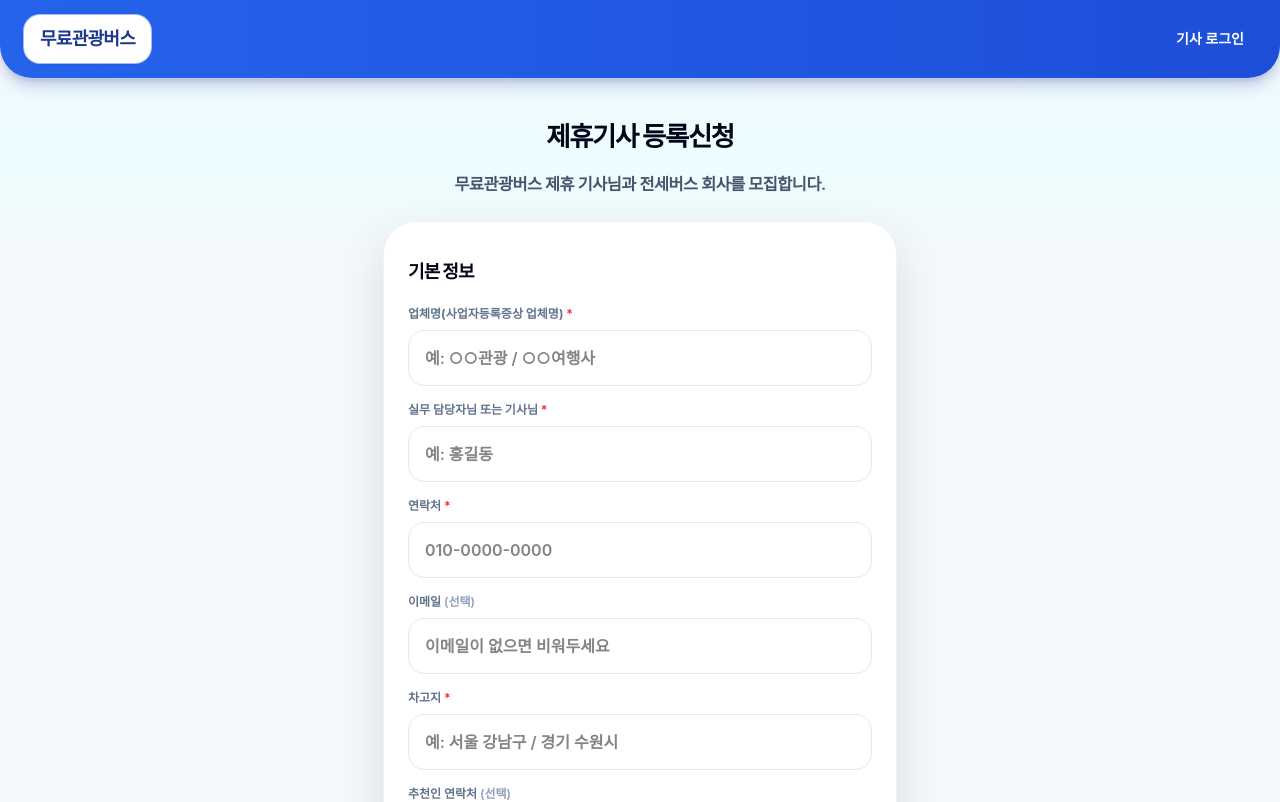
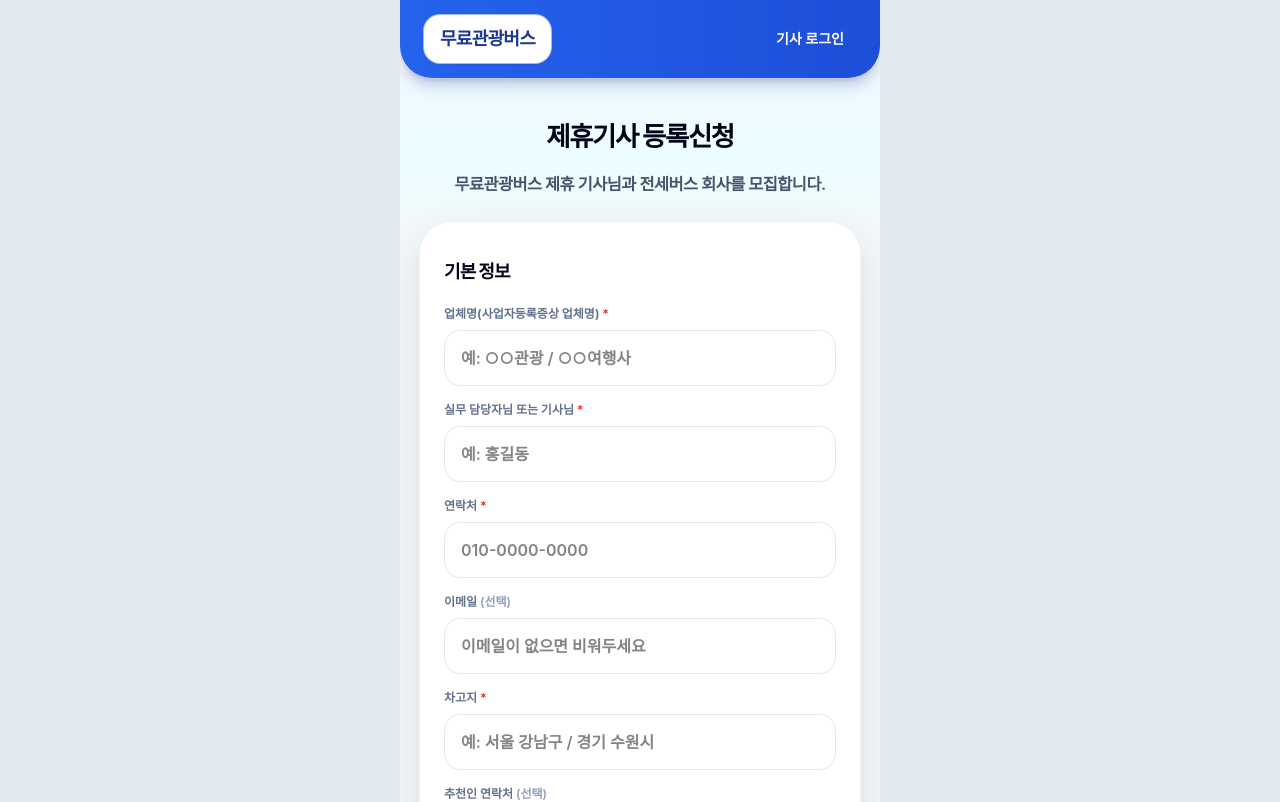
Before and after one commit to picassoautokr-pixel/free-tour-bus, a Next.js app: page /partner/register in a window 1280 px wide. Shown: the top 802 px of the page. Built offline with nearby package versions, Linux system fonts and the light colour scheme.

Commit message:
fix: 제휴기사·후원업체 등록 페이지 전체 너비를 480px로 제한 (wrapper div 추가)

```diff
--- a/app/partner/register/page.tsx
+++ b/app/partner/register/page.tsx
@@ -246,7 +246,8 @@ export default function PartnerRegisterPage() {
       : "첨부를 권장합니다. 미첨부 시에도 신청 가능하지만 검토 과정에서 추가 확인이 필요할 수 있습니다.";
 
   return (
-    <main className="relative min-h-screen overflow-hidden bg-[#f3f8fb] pb-28">
+    <div className="min-h-screen bg-slate-200">
+    <main className="relative mx-auto min-h-screen w-full max-w-[480px] overflow-hidden bg-[#f3f8fb] pb-28">
       <header className="relative z-10 flex h-[78px] items-center justify-between rounded-b-[2rem] bg-gradient-to-r from-[#2563EB] to-[#1D4ED8] px-6 text-white shadow-lg shadow-blue-900/25 ring-1 ring-white/20">
         <Link
           href="/"
@@ -610,5 +611,6 @@ export default function PartnerRegisterPage() {
         />
       ) : null}
     </main>
+    </div>
   );
 }
```
